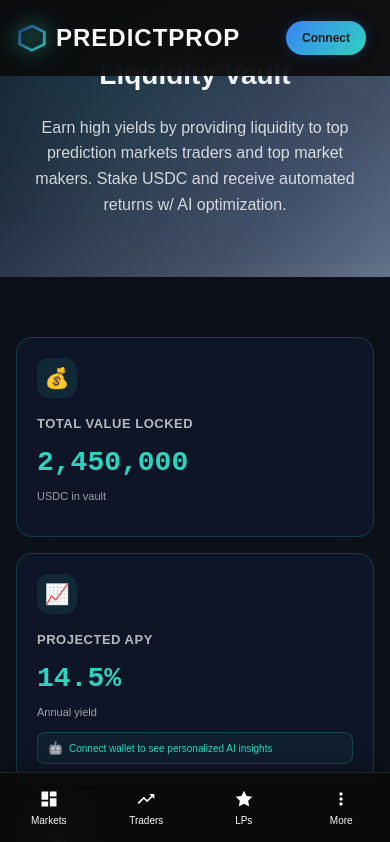
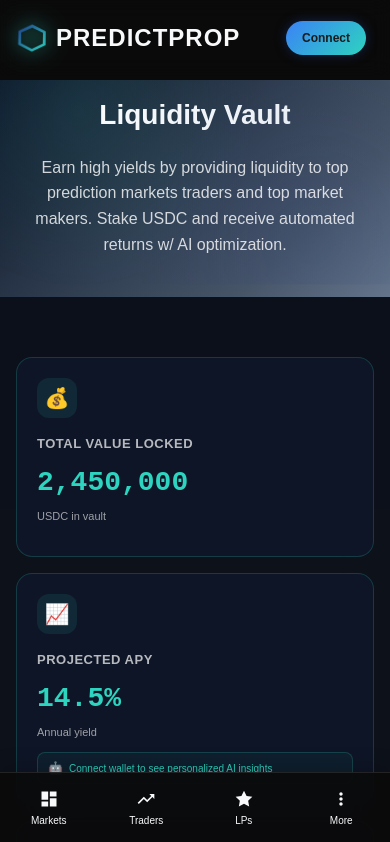
Before and after one commit to tlawal/predictprop1, a Next.js app: page /lps in a window 390 px wide. Shown: the top 842 px of the page. Built offline with nearby package versions, Linux system fonts and the light colour scheme; no server answers.

Commit message:
fixed moible layout and hidden header parts

```diff
--- a/app/markets/page.js
+++ b/app/markets/page.js
@@ -77,9 +77,9 @@
   };
 
   return (
-    <div className="min-h-screen bg-gradient-to-br from-slate-900 via-slate-800 to-slate-900">
+    <div className="min-h-screen bg-gradient-to-br from-slate-900 via-slate-800 to-slate-900 pt-20 md:pt-0">
       {/* Hero Section */}
-      <section className="relative py-20 px-4">
+      <section className="relative py-12 md:py-20 px-4">
         <div className="absolute inset-0 bg-gradient-to-r from-blue-600/20 via-teal-500/20 to-blue-600/20"></div>
         <div className="relative max-w-7xl mx-auto text-center">
           <div className="inline-flex items-center gap-2 bg-white/10 backdrop-blur-sm border border-white/20 rounded-full px-4 py-2 mb-8">
--- a/app/styles/Home.module.css
+++ b/app/styles/Home.module.css
@@ -1472,6 +1472,10 @@
   }
 
   @media (max-width: 768px) {
+    .hero {
+      padding-top: 120px;
+    }
+
     .heroContent h1 {
       font-size: 30px;
     }
--- a/app/styles/LPs.module.css
+++ b/app/styles/LPs.module.css
@@ -310,8 +310,12 @@
 
 /* Mobile Responsive */
 @media (max-width: 768px) {
+  .container {
+    padding-top: 80px; /* Account for fixed header */
+  }
+
   .hero {
-    padding: 60px 0;
+    padding: 20px 0 40px 0;
   }
 
   .heroTitle {
--- a/app/traders/page.js
+++ b/app/traders/page.js
@@ -151,9 +151,9 @@
   };
 
   return (
-    <div className="min-h-screen bg-gradient-to-br from-slate-900 via-slate-800 to-slate-900">
+    <div className="min-h-screen bg-gradient-to-br from-slate-900 via-slate-800 to-slate-900 pt-20 md:pt-0">
       {/* Header Card */}
-      <div className="bg-slate-800/50 backdrop-blur-sm border border-slate-700 rounded-2xl p-6 mx-4 mt-8 mb-6">
+      <div className="bg-slate-800/50 backdrop-blur-sm border border-slate-700 rounded-2xl p-6 mx-4 mt-16 md:mt-20 mb-6">
         <div className="flex items-center justify-between flex-wrap gap-4">
           <div className="flex items-center gap-4">
             {showDemoBadge && (
```
